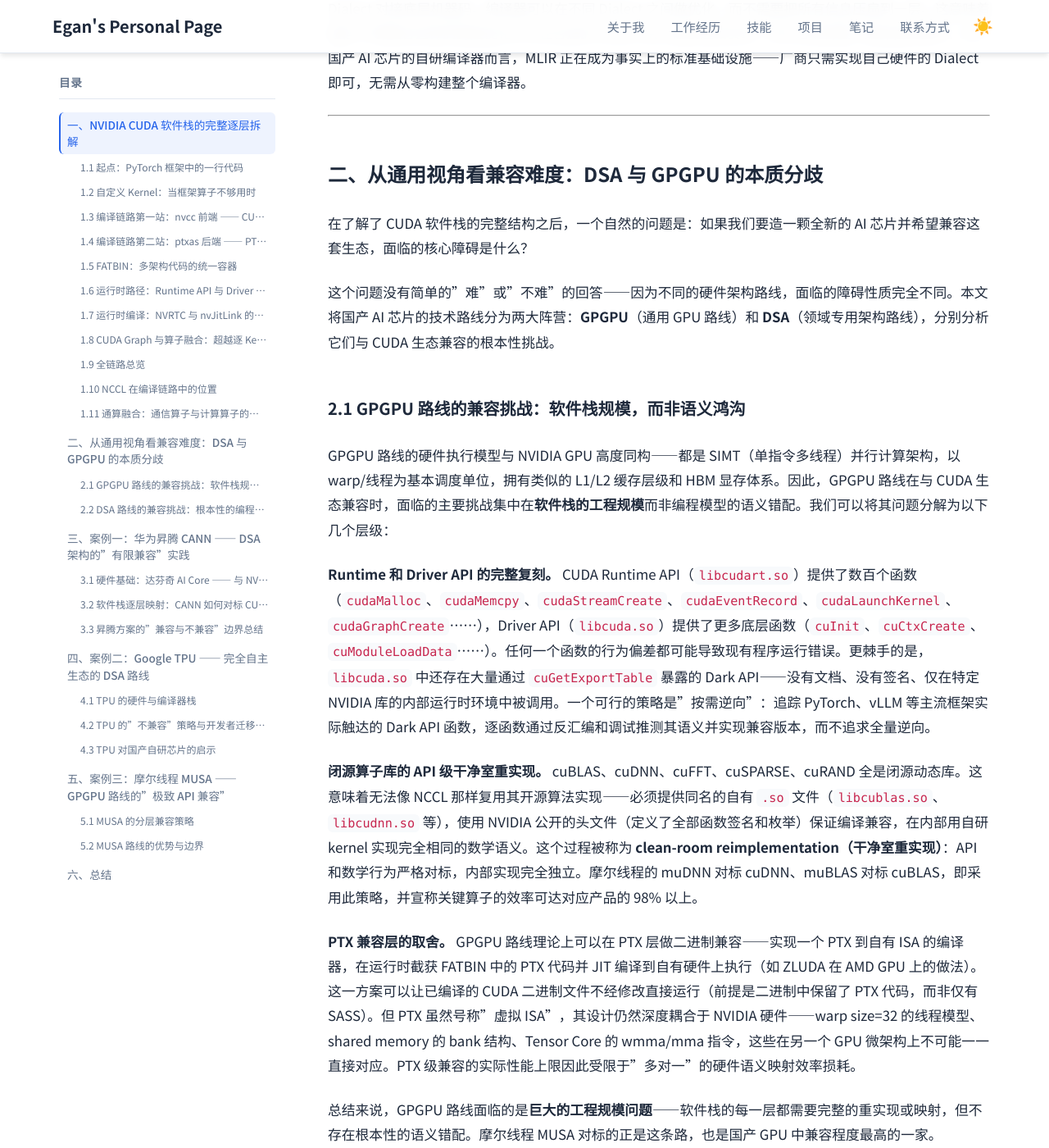
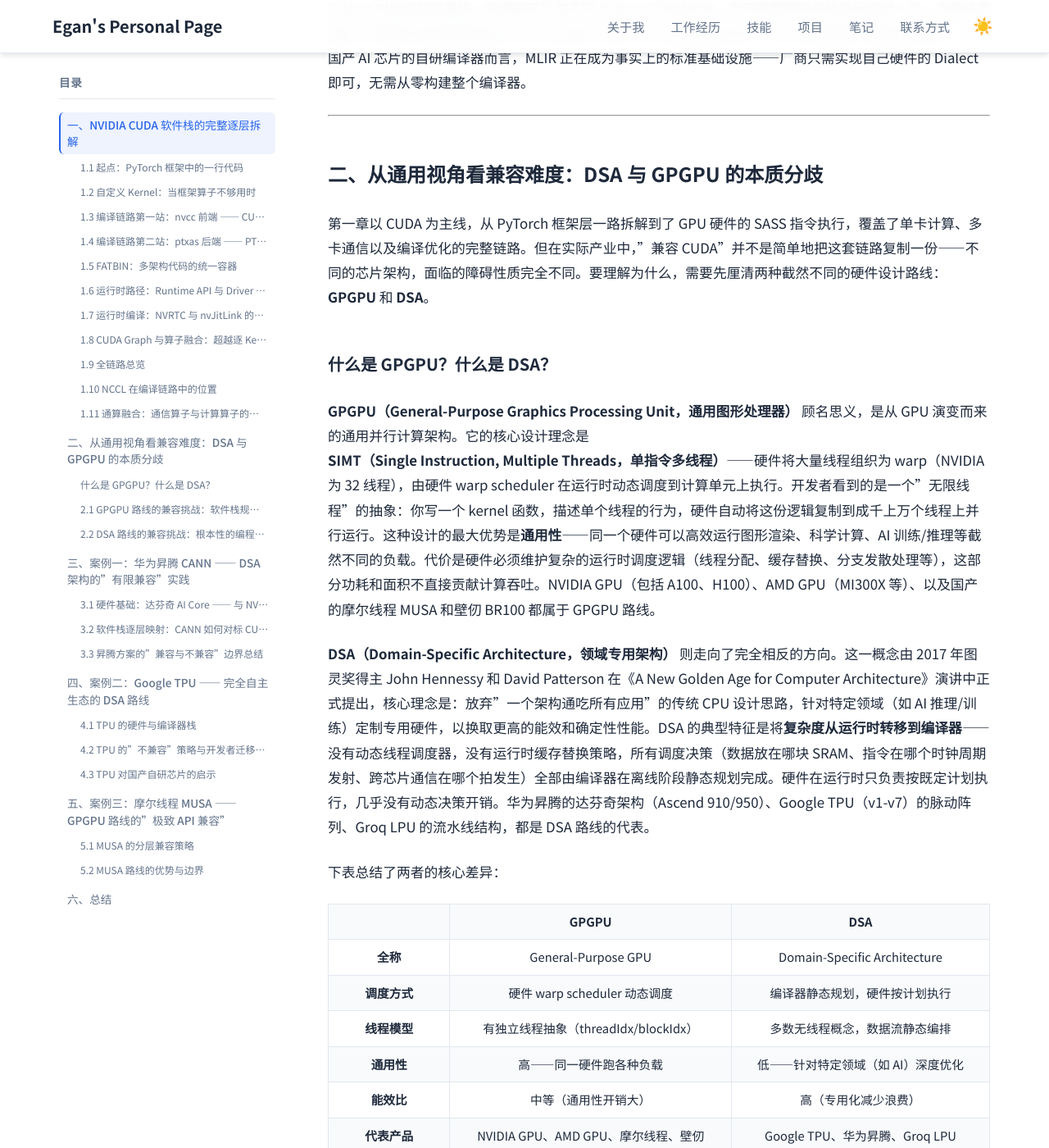
Before and after one commit to Lejun-Hu/Lejun-Hu.github.io, a Jekyll site: the page built from _notes/2026-8-15-cuda-ecosystem-compatibility.md, in a window 1280 px wide and 1400 px high, scrolled down 25215 px. Shown: the whole window at 82% size. Built offline with Jekyll 4.4.1, drawn with Linux system fonts in a browser that asks for light colours; some of the changed text lies outside the part shown.

Commit message:
expand chapter 2 intro: add GPGPU vs DSA definition, design philosophy, and comparison table

```diff
--- a/_notes/2026-8-15-cuda-ecosystem-compatibility.md
+++ b/_notes/2026-8-15-cuda-ecosystem-compatibility.md
@@ -577,13 +577,31 @@ PyTorch 框架对两者的调用可以分为两类场景：
 
 ## 二、从通用视角看兼容难度：DSA 与 GPGPU 的本质分歧
 
-在了解了 CUDA 软件栈的完整结构之后，一个自然的问题是：如果我们要造一颗全新的 AI 芯片并希望兼容这套生态，面临的核心障碍是什么？
+第一章以 CUDA 为主线，从 PyTorch 框架层一路拆解到了 GPU 硬件的 SASS 指令执行，覆盖了单卡计算、多卡通信以及编译优化的完整链路。但在实际产业中，"兼容 CUDA"并不是简单地把这套链路复制一份——不同的芯片架构，面临的障碍性质完全不同。要理解为什么，需要先厘清两种截然不同的硬件设计路线：**GPGPU** 和 **DSA**。
 
-这个问题没有简单的"难"或"不难"的回答——因为不同的硬件架构路线，面临的障碍性质完全不同。本文将国产 AI 芯片的技术路线分为两大阵营：**GPGPU**（通用 GPU 路线）和 **DSA**（领域专用架构路线），分别分析它们与 CUDA 生态兼容的根本性挑战。
+### 什么是 GPGPU？什么是 DSA？
+
+**GPGPU（General-Purpose Graphics Processing Unit，通用图形处理器）** 顾名思义，是从 GPU 演变而来的通用并行计算架构。它的核心设计理念是 **SIMT（Single Instruction, Multiple Threads，单指令多线程）**——硬件将大量线程组织为 warp（NVIDIA 为 32 线程），由硬件 warp scheduler 在运行时动态调度到计算单元上执行。开发者看到的是一个"无限线程"的抽象：你写一个 kernel 函数，描述单个线程的行为，硬件自动将这份逻辑复制到成千上万个线程上并行运行。这种设计的最大优势是**通用性**——同一个硬件可以高效运行图形渲染、科学计算、AI 训练/推理等截然不同的负载。代价是硬件必须维护复杂的运行时调度逻辑（线程分配、缓存替换、分支发散处理等），这部分功耗和面积不直接贡献计算吞吐。NVIDIA GPU（包括 A100、H100）、AMD GPU（MI300X 等）、以及国产的摩尔线程 MUSA 和壁仞 BR100 都属于 GPGPU 路线。
+
+**DSA（Domain-Specific Architecture，领域专用架构）** 则走向了完全相反的方向。这一概念由 2017 年图灵奖得主 John Hennessy 和 David Patterson 在《A New Golden Age for Computer Architecture》演讲中正式提出，核心理念是：放弃"一个架构通吃所有应用"的传统 CPU 设计思路，针对特定领域（如 AI 推理/训练）定制专用硬件，以换取更高的能效和确定性性能。DSA 的典型特征是将**复杂度从运行时转移到编译器**——没有动态线程调度器，没有运行时缓存替换策略，所有调度决策（数据放在哪块 SRAM、指令在哪个时钟周期发射、跨芯片通信在哪个拍发生）全部由编译器在离线阶段静态规划完成。硬件在运行时只负责按既定计划执行，几乎没有动态决策开销。华为昇腾的达芬奇架构（Ascend 910/950）、Google TPU（v1-v7）的脉动阵列、Groq LPU 的流水线结构，都是 DSA 路线的代表。
+
+下表总结了两者的核心差异：
+
+| | GPGPU | DSA |
+|---|---|---|
+| **全称** | General-Purpose GPU | Domain-Specific Architecture |
+| **调度方式** | 硬件 warp scheduler 动态调度 | 编译器静态规划，硬件按计划执行 |
+| **线程模型** | 有独立线程抽象（threadIdx/blockIdx） | 多数无线程概念，数据流静态编排 |
+| **通用性** | 高——同一硬件跑各种负载 | 低——针对特定领域（如 AI）深度优化 |
+| **能效比** | 中等（通用性开销大） | 高（专用化减少浪费） |
+| **代表产品** | NVIDIA GPU、AMD GPU、摩尔线程、壁仞 | Google TPU、华为昇腾、Groq LPU |
+| **对 CUDA 兼容性** | 可做 API 级兼容 | 存在语义级分歧，只能框架层兼容 |
+
+有了这个基础认知，接下来分别分析两种路线在兼容 CUDA 生态时面临的核心挑战。你会发现：GPGPU 的障碍主要在**软件栈的工程规模**——每一层都要重实现但不存在根本性语义错配；DSA 的障碍则在**编程模型的语义鸿沟**——CUDA 的线程/warp/block 抽象无法直接映射到 DSA 的数据流/脉动阵列硬件。
 
 ### 2.1 GPGPU 路线的兼容挑战：软件栈规模，而非语义鸿沟
 
-GPGPU 路线的硬件执行模型与 NVIDIA GPU 高度同构——都是 SIMT（单指令多线程）并行计算架构，以 warp/线程为基本调度单位，拥有类似的 L1/L2 缓存层级和 HBM 显存体系。因此，GPGPU 路线在与 CUDA 生态兼容时，面临的主要挑战集中在**软件栈的工程规模**而非编程模型的语义错配。我们可以将其问题分解为以下几个层级：
+GPGPU 路线的硬件执行模型与 NVIDIA GPU 高度同构——都是 SIMT 并行计算架构，以 warp/线程为基本调度单位，拥有类似的 L1/L2 缓存层级和 HBM 显存体系。因此，GPGPU 路线在与 CUDA 生态兼容时，面临的主要挑战集中在**软件栈的工程规模**而非编程模型的语义错配。我们可以将其问题分解为以下几个层级：
 
 **Runtime 和 Driver API 的完整复刻。** CUDA Runtime API（`libcudart.so`）提供了数百个函数（`cudaMalloc`、`cudaMemcpy`、`cudaStreamCreate`、`cudaEventRecord`、`cudaLaunchKernel`、`cudaGraphCreate`……），Driver API（`libcuda.so`）提供了更多底层函数（`cuInit`、`cuCtxCreate`、`cuModuleLoadData`……）。任何一个函数的行为偏差都可能导致现有程序运行错误。更棘手的是，`libcuda.so` 中还存在大量通过 `cuGetExportTable` 暴露的 Dark API——没有文档、没有签名、仅在特定 NVIDIA 库的内部运行时环境中被调用。一个可行的策略是"按需逆向"：追踪 PyTorch、vLLM 等主流框架实际触达的 Dark API 函数，逐函数通过反汇编和调试推测其语义并实现兼容版本，而不追求全量逆向。
 
```
